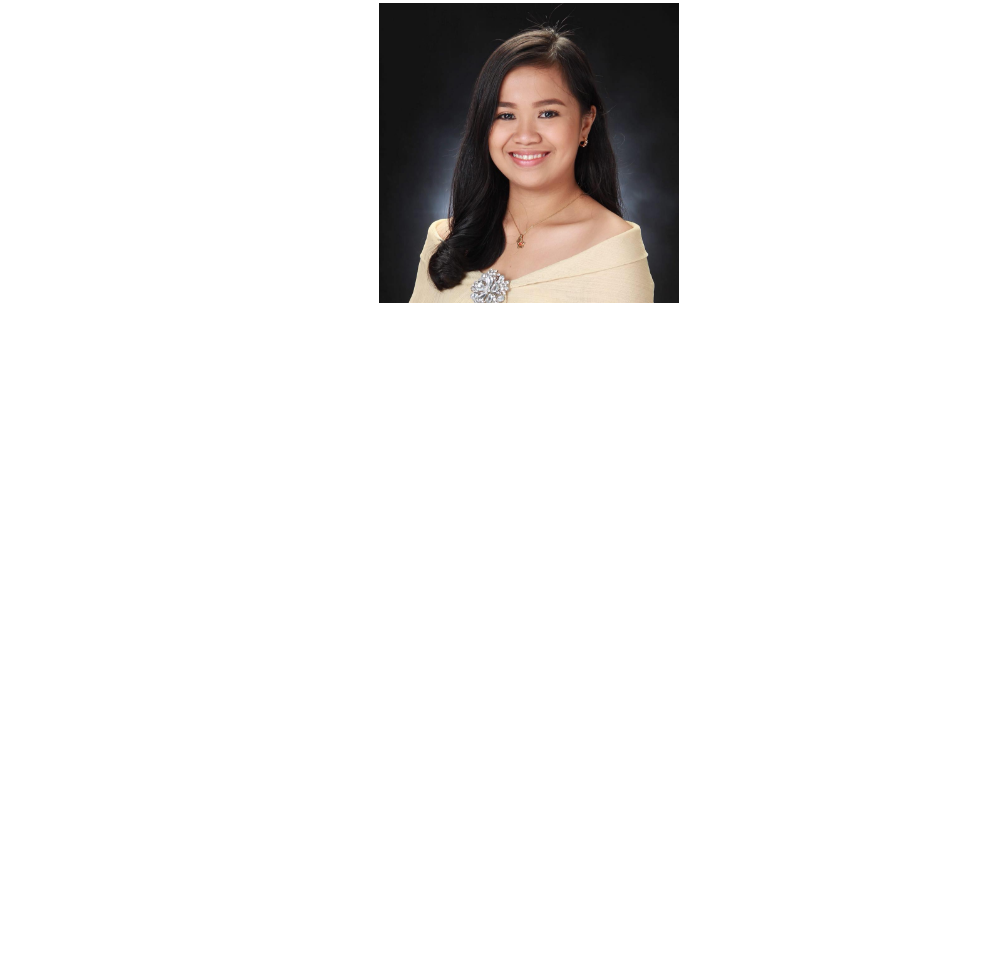
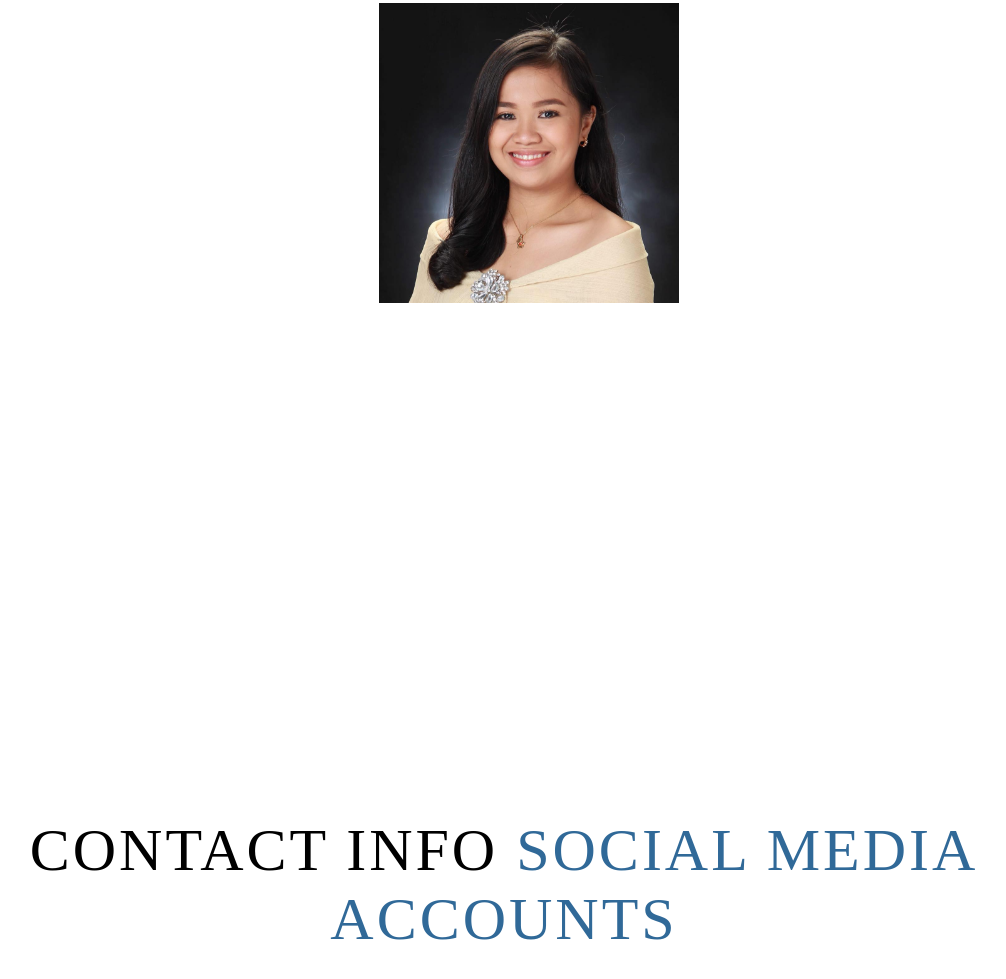
Before and after one commit to UniqueCODER/Cv-final, a plain HTML site: page index.html in a window 1280 px wide. Shown: the part 5487-6466 px from the top of the page, without its empty margins (136-1142 px from the left). Before the commit the page ends 5974 px from the top, so only its background shows below. Drawn offline with Linux system fonts and the light colour scheme; a web font is replaced by a local one.

Commit message:
add info

```diff
--- a/index.html
+++ b/index.html
@@ -115,5 +115,17 @@
         </div>
 
     </section>
+    <section id="contact">
+        <div class="contact container">
+            <div><h1 class="section-title">Contact Info <span> Social Media Accounts </span></h1></div>
+            <div class="contact-items">
+                <div class="contact-item">
+            </div>
+            </div>
+        </div>
+
+    </section>
+
+
 </body>
 </html>
```
